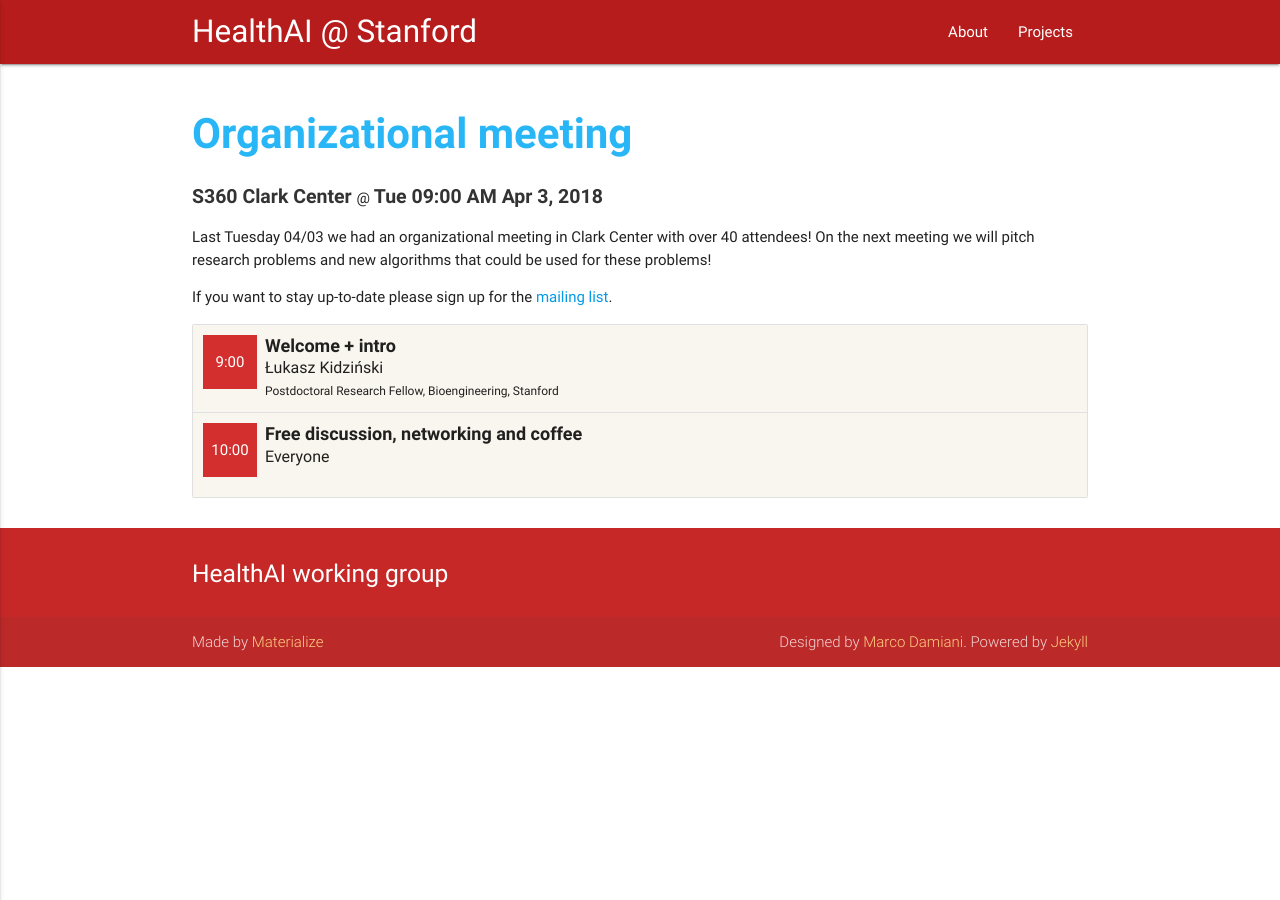
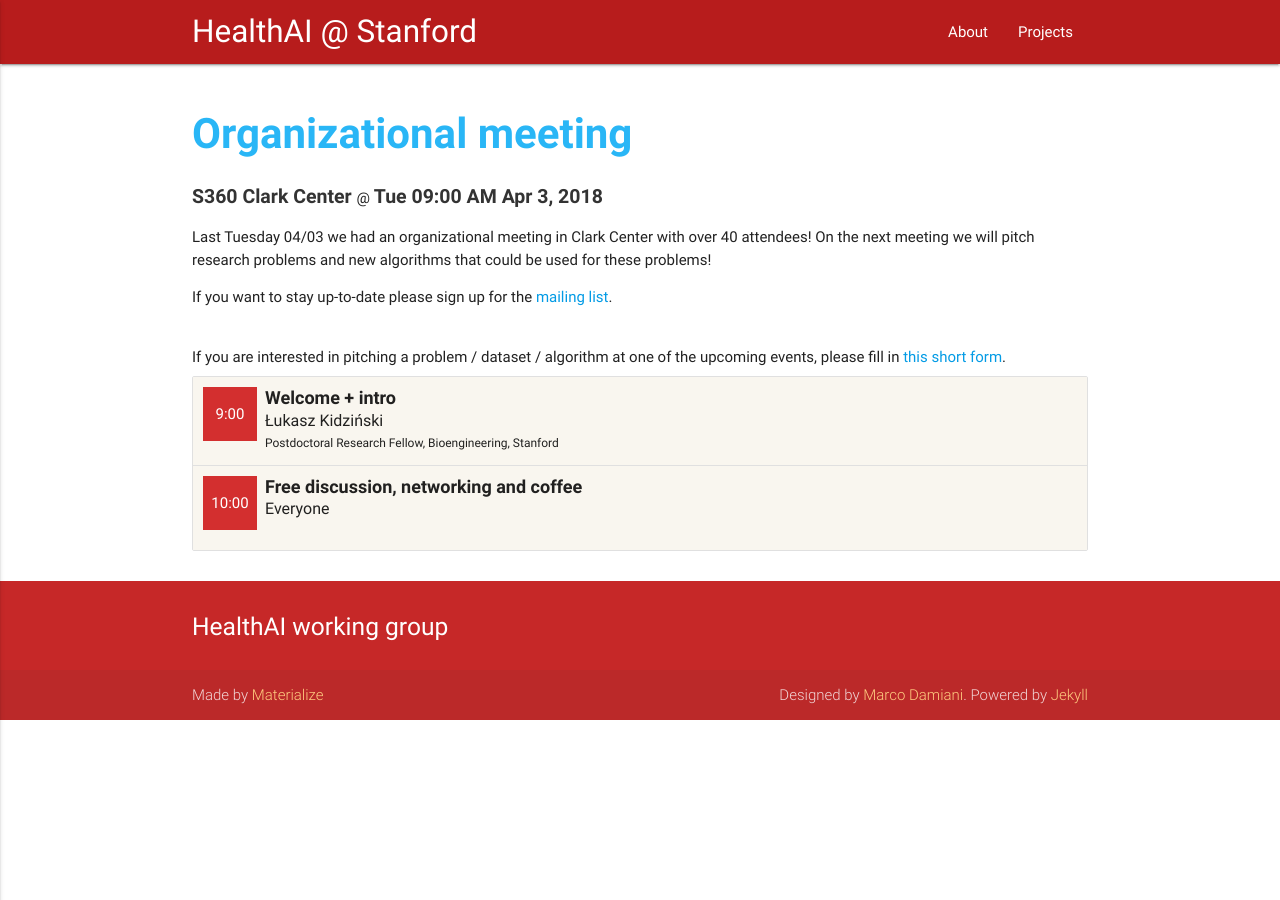
Before and after one commit to health-ai/health-ai.github.io, a Jekyll site: the page built from _events/2018-04-03-organizational.md, in a window 1280 px wide. Built offline with Jekyll 4.4.1, drawn with Linux system fonts in a browser that asks for light colours.

Commit message:
Upcoming

```diff
--- a/_layouts/event.html
+++ b/_layouts/event.html
@@ -23,7 +23,8 @@ layout: default
 
       <div class="post-content" itemprop="articleBody">
 	{{ page.content }}
-
+	<br />
+	If you are interested in pitching a problem / dataset / algorithm at one of the upcoming events, please fill in <a href="https://goo.gl/forms/6IrusepoiZeOMhj93">this short form</a>.
         <ul class="collection">
         {% for talk in page.talks  %}
         <li class="collection-item avatar" style="background: #f9f6ef">
```
